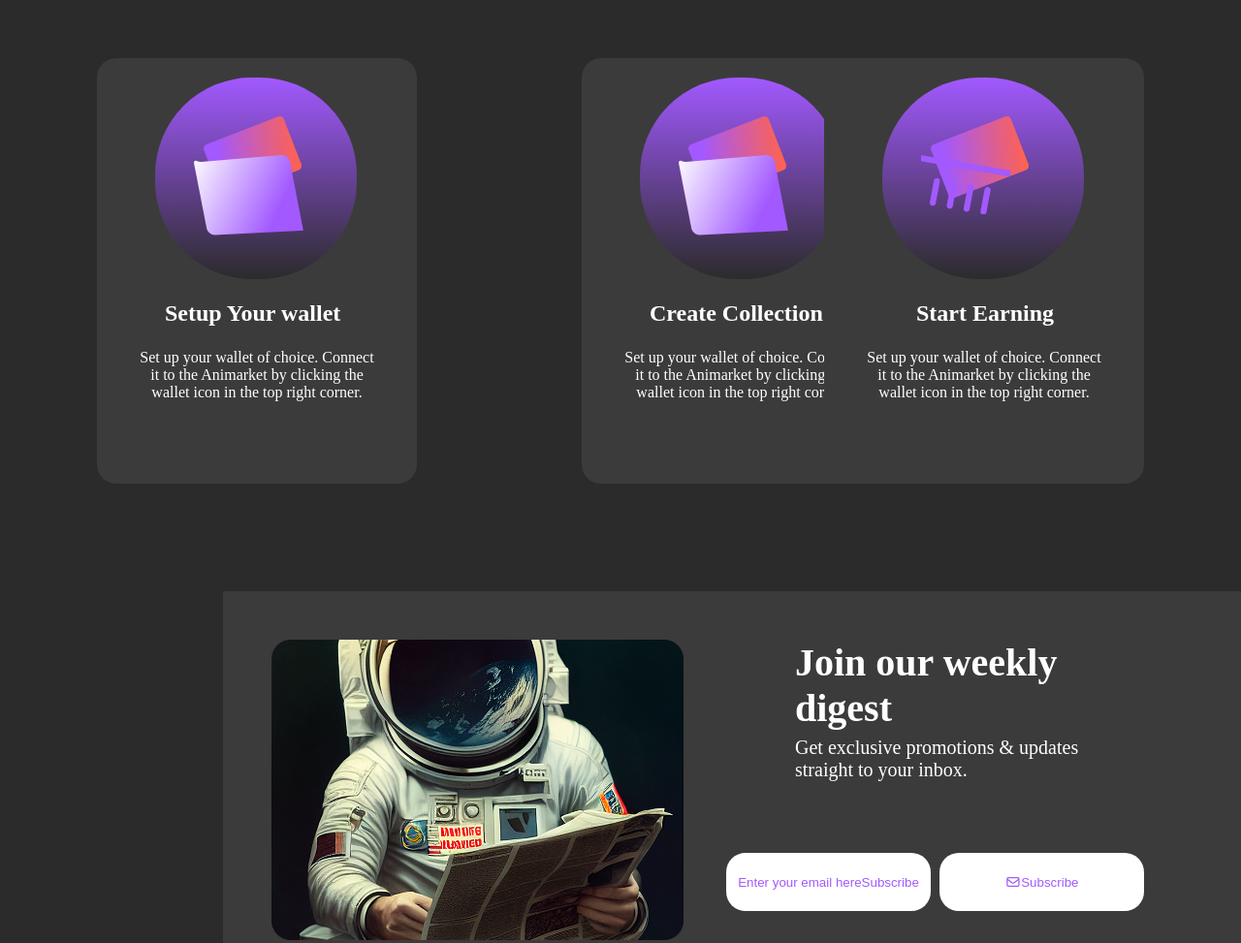
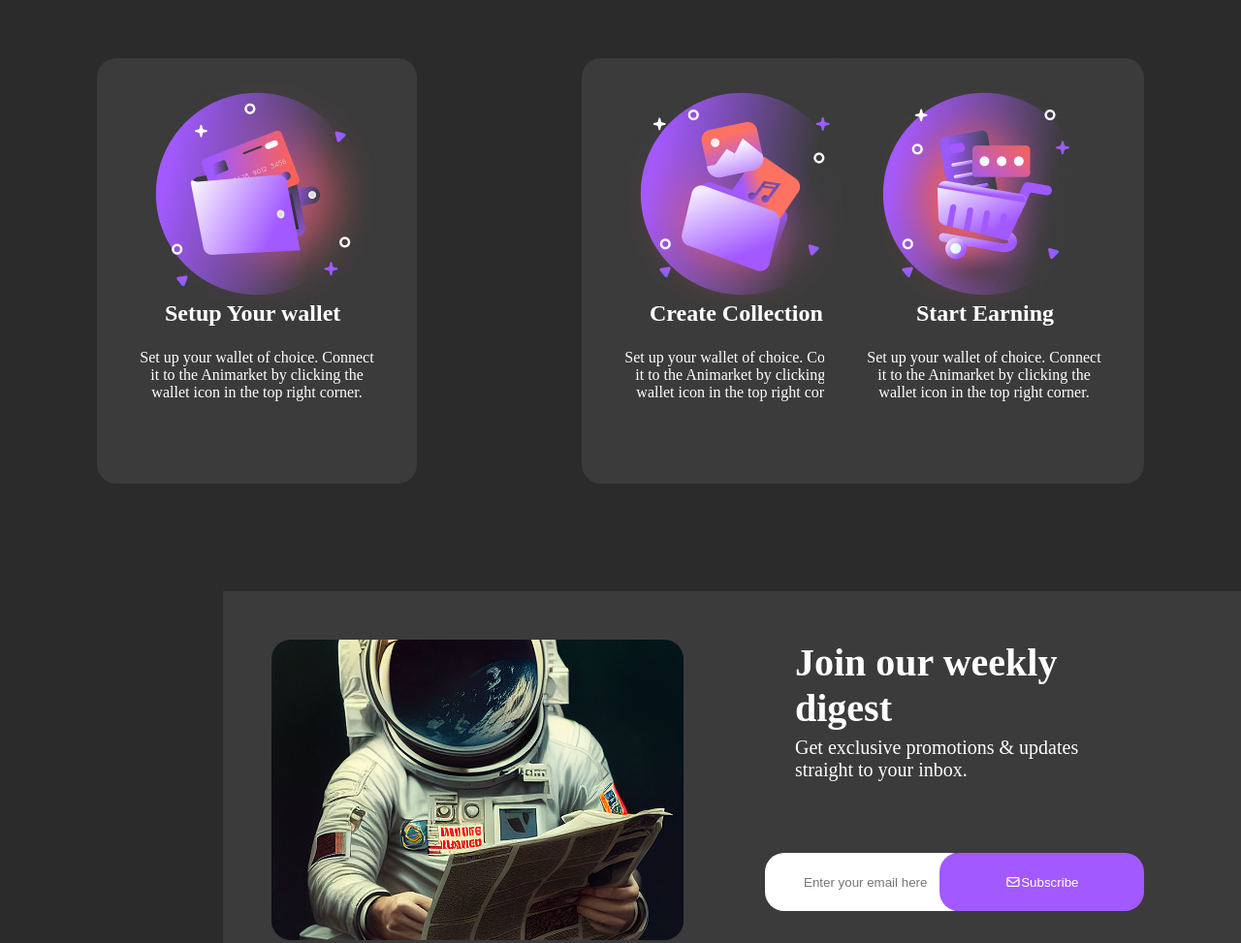
Before and after one commit to xatamjonovsanjarbek748-code/NFT-loyiham, a plain HTML site: page index.html in a window 1280 px wide. Shown: the part 5240-6213 px from the top of the page at 97% size. Drawn offline with Linux system fonts and the light colour scheme.

Commit message:
yangilandi rasm qushildi

```diff
--- a/index.html
+++ b/index.html
@@ -233,28 +233,19 @@
             <h1 class="soz40">How it works</h1>
             <p class="lorem7">Find out how to get started</p>
             <div class="card30">
-                <div class="qism8">
-                    <img src="./carta.png" alt="" class="karta">
-                    <img src="./cartaku.png" alt="" class="karta1">
-                </div>
+                    <img src="./Icon (4).png" alt="" class="karta">
                 <h2 class="soz41">Setup Your wallet</h2>
                 <p class="lorem10">Set up your wallet of choice. Connect it to the Animarket by clicking the wallet icon
                     in the top right corner.</p>
             </div>
             <div class="card31">
-                <div class="qism8">
-                    <img src="./carta.png" alt="" class="karta">
-                    <img src="./cartaku.png" alt="" class="karta1">
-                </div>
+                    <img src="./Icon (5).png" alt="" class="karta">
                 <h2 class="soz41">Create Collection</h2>
                 <p class="lorem10">Set up your wallet of choice. Connect it to the Animarket by clicking the wallet icon
                     in the top right corner.</p>
             </div>
             <div class="card32">
-                <div class="qism8">
-                    <img src="./karzinka.png" alt="" class="karta">
-                    <img src="./cartaku.png" alt="" class="karta1">
-                </div>
+                    <img src="./Icon (6).png" alt="" class="karta">
                 <h2 class="soz41">Start Earning</h2>
                 <p class="lorem10">Set up your wallet of choice. Connect it to the Animarket by clicking the wallet icon
                     in the top right corner.</p>
@@ -264,7 +255,7 @@
                 <h1 class="soz42">Join our weekly digest</h1>
                 <p class="lorem11">Get exclusive promotions & updates straight to your inbox.</p>
                 <button class="chek6"><i class="fa-regular fa-envelope"></i>Subscribe</button>
-                <button class="chek7">Enter your email here</i>Subscribe</button>
+                <input class="chek7" type="text" placeholder="Enter your email here">
             </div>
             <div class="past">
         <i class="fa-solid fa-shop" id="dokon"></i>
@@ -288,7 +279,7 @@
         <h2 class="soz45">Join our weekly digest</h2>
         <div class="lorem16">Get exclusive promotions & updates straight to your inbox.</div>
         <button class="chek9">Subscribe</button>
-                <button class="chek10">Enter your email here</i>Subscribe</button>
+                <input type="text" class="chek10" placeholder="Enter your email here">
                 <h6>_________________________________________________________________________________________________________________________________________________________________________________________________________________________</h6>
                 <a href="#" class="link">Ⓒ NFT Market. Use this template freely.</a>
           </div>
--- a/sas/style.scss
+++ b/sas/style.scss
@@ -1358,15 +1358,9 @@
         }
         .karta{
             position: absolute;
-            top: 80px;
+            top: 15px;
             left: 40px;
             z-index: 2;
-        }
-        .karta1{
-            position: absolute;
-            left: 50px;
-            top: 40px;
-            z-index: 1;
         }
         .soz41{
             color: white;
@@ -1402,15 +1396,9 @@
         }
         .card31 .karta{
             position: absolute;
-            top: 80px;
+            top:15px;
             left: 40px;
             z-index: 2;
-        }
-        .card31 .karta1{
-            position: absolute;
-            left: 50px;
-            top: 40px;
-            z-index: 1;
         }
         .card31 .soz41{
             color: white;
@@ -1446,15 +1434,9 @@
         }
         .card32 .karta{
             position: absolute;
-            top: 80px;
+            top: 15px;
             left: 40px;
             z-index: 2;
-        }
-        .card32 .karta1{
-            position: absolute;
-            left: 50px;
-            top: 40px;
-            z-index: 1;
         }
         .card32 .soz41{
             color: white;
@@ -1504,11 +1486,13 @@
             height: 60px;
             border-radius: 20px;
             background-color: white;
-            color: #A259FF;
+            color:white;
             position: absolute;
             bottom: 100px;
             right: 100px;
             border: none;
+            background-color: #A259FF;
+            z-index: 1;
         }
         .chek6:hover{
             cursor: pointer;
@@ -1523,13 +1507,14 @@
             color: #A259FF;
             position: absolute;
             bottom: 100px;
-            right: 320px;
+            right: 280px;
             border: none;
+            padding-left: 40px;
         }
         .chek7:hover{
             cursor: pointer;
-            background-color: #A259FF;
-            color: white;
+            color: #A259FF;
+            border: 1px solid transparent;
         }
         .past{
             width: 99.9%;
@@ -1602,11 +1587,13 @@
             height: 60px;
             border-radius: 20px;
             background-color: white;
-            color: #A259FF;
+            color: white;
             position: absolute;
             bottom: 100px;
             right: 100px;
+            z-index: 1;
             border: none;
+            background-color: #A259FF;
         }
         .chek9:hover{
             cursor: pointer;
@@ -1621,14 +1608,13 @@
             color: #A259FF;
             position: absolute;
             bottom: 100px;
-            right: 320px;
+            right: 280px;
             border: none;
-        }
-        .chek10:hover{
-            cursor: pointer;
-            background-color: #A259FF;
-            color: white;
-        }
+            padding-left: 40px;
+            border: none;
+            border: 1px solid grey;
+        }
+
         .past{
             width: 99.9%;
             height: 340px;
```
Also changed, not shown: Icon (4).png (added), Icon (5).png (added), Icon (6).png (added), css/style.css, 1 other file.
